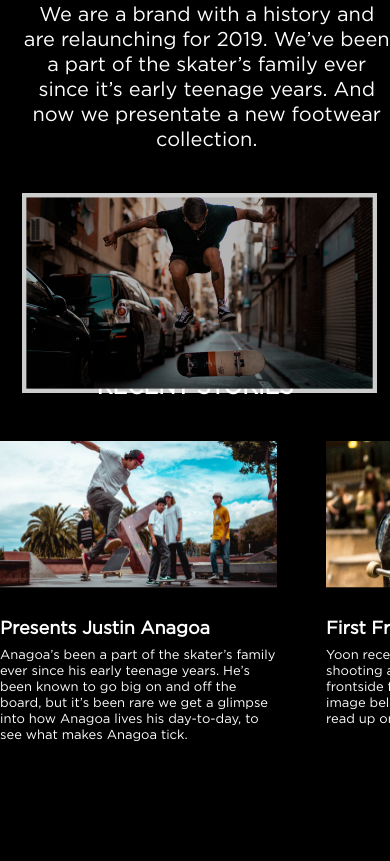
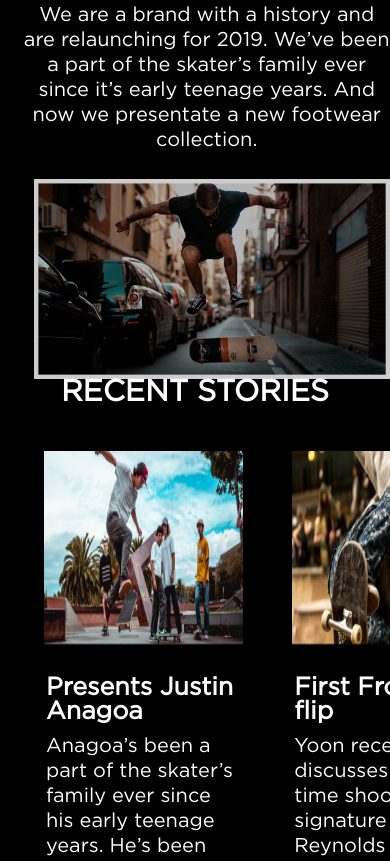
Before and after one commit to WebHeroSchool/atanbashiAxion, a plain HTML site: page index.html in a window 390 px wide. Shown: the part 988-1849 px from the top of the page. Drawn offline with Linux system fonts and the light colour scheme.

Commit message:
768-sec4

```diff
--- a/css/styles.css
+++ b/css/styles.css
@@ -769,6 +769,7 @@ input[type='search']::-webkit-search-results-decoration {
 		overflow: hidden;
 		position: relative;
 	}
+
 	.header {
 		padding-top: 41px;
 		margin-bottom: 38px;
@@ -931,7 +932,7 @@ input[type='search']::-webkit-search-results-decoration {
 		text-align: center;
 		padding-left: 6%;
 		padding-bottom: 0;
-		margin-bottom: 88px;
+		margin-bottom: 74px;
 	}
 
 	.section3__more {
@@ -940,6 +941,9 @@ input[type='search']::-webkit-search-results-decoration {
 
 	.section3__view {
 		margin-top: -48px;
+		height: auto;
+		padding: 0px 0px 7px 24px;
+		width: 97%;
 	}
 
 	.section3__video {
@@ -955,15 +959,57 @@ input[type='search']::-webkit-search-results-decoration {
 	}
 
 	.section4__title {
+		font-size: 30px;
+		line-height: 29px;
+		color: #fff;
+		margin-bottom: 44px;
+	}
+
+	.section4__cards {
+		grid-template-columns: repeat(2, 1fr);
+		padding: 0px 44px;
+		height: 500px;
+	}
+
+	.section4__card {
+		width: 100%;
+	}
+	.section4__card-title {
+		font-size: 25px;
+		line-height: 24px;
+		color: #fff;
+		padding-left: 1%;
+	}
+
+	.section4__card-pic {
+		height: 33%;
+		margin-bottom: 31px;
+	}
+
+	.section4__card-text {
+		font-size: 20px;
+		line-height: 25px;
+		color: #fff;
+		padding-left: 2px;
+		margin-bottom: 37px;
+	}
+
+	.section4__card-text2 {
+		font-size: 20px;
+		line-height: 25px;
 		color: #fff;
 	}
 
-	.section4__card-title {
+	.section4__more {
+		font-size: 20px;
+		line-height: 19px;
 		color: #fff;
 	}
 
-	.section4__card-text {
+	.section4__date {
 		color: #fff;
+		font-size: 15px;
+		line-height: 14px;
 	}
 
 	.section4__card_kevin {
```
